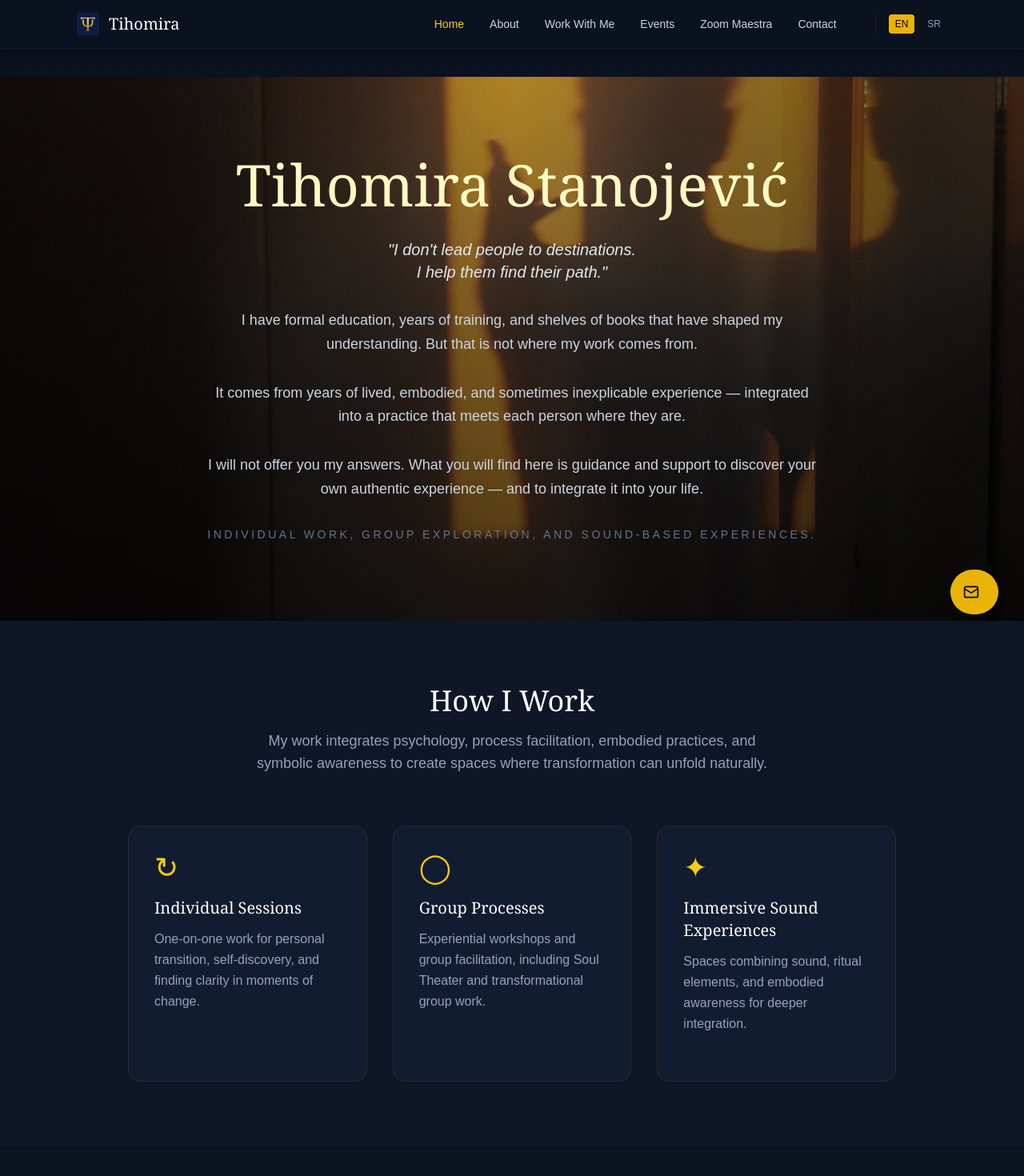
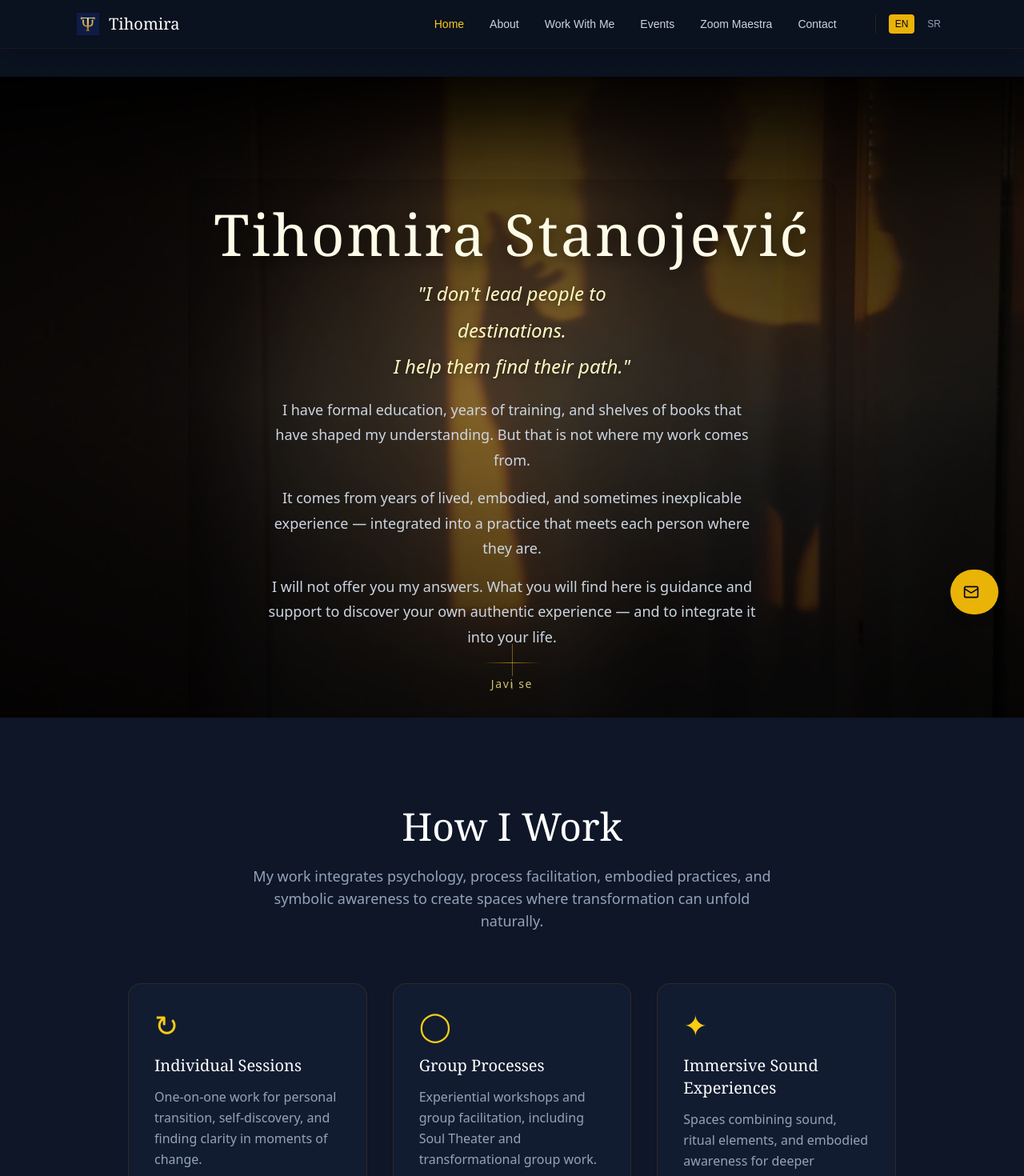
Before and after one commit to tihomirapsiholog/tihomira, a React (Create React App) app: page /en in a window 1280 px wide. Shown: the top 1470 px of the page at 80% size. Built offline with nearby package versions, Linux system fonts and the light colour scheme; the HTML template or start-up script is replaced by a standard one.

Commit message:
homepage update

```diff
--- a/src/pages/HomePage.jsx
+++ b/src/pages/HomePage.jsx
@@ -1,66 +1,248 @@
 import { ArrowRight } from 'lucide-react';
+import { useEffect, useState } from 'react';
 
 export default function HomePage({ setCurrentPage, t }) {
+  const [scrollY, setScrollY] = useState(0);
+
+  const fadeUpStyle = `
+    .reveal {
+      opacity: 0;
+      transform: translateY(24px);
+      transition: opacity 0.8s ease, transform 0.8s ease;
+    }
+
+    .revealed {
+      opacity: 1;
+      transform: translateY(0);
+    }
+
+    .hero-light {
+      position: absolute;
+      inset: 0;
+      pointer-events: none;
+      background: radial-gradient(
+        600px circle at var(--x, 50%) var(--y, 50%),
+        rgba(255, 220, 140, 0.12),
+        transparent 60%
+      );
+      transition: background 0.15s ease;
+      z-index: 1;
+    }
+
+    .custom-cursor {
+      position: fixed;
+      width: 14px;
+      height: 14px;
+      border-radius: 9999px;
+      background: rgba(255, 215, 120, 0.7);
+      pointer-events: none;
+      transform: translate(-50%, -50%);
+      mix-blend-mode: screen;
+      transition: opacity 0.2s ease;
+      z-index: 9999;
+    }
+
+    @keyframes fadeUp {
+      from {
+        opacity: 0;
+        transform: translateY(14px);
+      }
+      to {
+        opacity: 1;
+        transform: translateY(0);
+      }
+    }
+
+    @keyframes heroZoom {
+      0% {
+        transform: scale(1);
+      }
+      100% {
+        transform: scale(1.08);
+      }
+    }
+
+    @keyframes dividerBreath {
+      0%, 100% {
+        opacity: 0.6;
+        transform: scaleX(1);
+      }
+      50% {
+        opacity: 1;
+        transform: scaleX(1.15);
+      }
+    }
+
+    @keyframes scrollCue {
+      0% {
+        opacity: 0;
+        transform: translateY(-4px);
+      }
+      50% {
+        opacity: 1;
+      }
+      100% {
+        opacity: 0;
+        transform: translateY(8px);
+      }
+    }
+  `;
+
+  useEffect(() => {
+    const handleScroll = () => setScrollY(window.scrollY);
+    window.addEventListener('scroll', handleScroll, { passive: true });
+    return () => window.removeEventListener('scroll', handleScroll);
+  }, []);
+
+  useEffect(() => {
+    const cursor = document.createElement('div');
+    cursor.className = 'custom-cursor';
+    document.body.appendChild(cursor);
+
+    const move = (e) => {
+      cursor.style.left = `${e.clientX}px`;
+      cursor.style.top = `${e.clientY}px`;
+    };
+
+    window.addEventListener('mousemove', move);
+
+    return () => {
+      window.removeEventListener('mousemove', move);
+      cursor.remove();
+    };
+  }, []);
+
+  useEffect(() => {
+    const elements = document.querySelectorAll('.reveal');
+
+    const observer = new IntersectionObserver(
+      (entries) => {
+        entries.forEach((entry) => {
+          if (entry.isIntersecting) {
+            entry.target.classList.add('revealed');
+          }
+        });
+      },
+      { threshold: 0.15 }
+    );
+
+    elements.forEach((el) => observer.observe(el));
+
+    return () => observer.disconnect();
+  }, []);
+
+  useEffect(() => {
+    const hero = document.querySelector('.hero-light');
+
+    const move = (e) => {
+      if (!hero) return;
+      hero.style.setProperty('--x', `${e.clientX}px`);
+      hero.style.setProperty('--y', `${e.clientY}px`);
+    };
+
+    window.addEventListener('mousemove', move);
+
+    return () => window.removeEventListener('mousemove', move);
+  }, []);
+
   return (
-    <div className="space-y-0">
-      <section className="relative flex min-h-[85vh] items-center justify-center overflow-hidden">
+    <>
+      <style>{fadeUpStyle}</style>
+
+      <div className="space-y-0 font-sans">
+        <section className="relative flex min-h-[85vh] items-start justify-center overflow-hidden pt-32 reveal">
+          <div className="absolute inset-0 animate-[heroZoom_40s_linear_infinite]">
             <img
               src="/silhouette.jpg"
               alt="Silhouette"
-          className="absolute inset-0 h-full w-full object-cover"
+              className="absolute inset-0 h-[108%] w-full object-cover will-change-transform"
+              style={{ transform: `translateY(${scrollY * 0.12}px)` }}
             />
+          </div>
+
+          <div className="hero-light"></div>
           <div className="absolute inset-0 bg-gradient-to-r from-black/60 via-black/30 to-black/60"></div>
-        <div className="absolute inset-0 bg-gradient-to-t from-black/60 via-black/30 to-transparent"></div>
+          <div className="absolute inset-0 bg-gradient-to-b from-black/70 via-black/20 to-black/70"></div>
+          <div className="absolute inset-x-0 top-0 h-40 bg-gradient-to-b from-black/80 via-black/30 to-transparent"></div>
 
-        <div className="relative z-10 mx-auto max-w-5xl px-4 text-center sm:px-6 lg:px-8">
-          <div className="flex flex-col items-center space-y-8">
-            <h1 className="font-serif font-light text-6xl leading-tight text-yellow-100 lg:text-7xl">
+          <div className="relative z-10 mx-auto max-w-4xl rounded-2xl bg-black/10 px-6 py-8 text-center backdrop-blur-[2px] sm:px-6 lg:px-8">
+            <div className="flex animate-[fadeUp_700ms_ease-out_both] flex-col items-center space-y-4">
+              <h1 className="font-serif text-6xl font-light leading-[1.05] tracking-[0.04em] text-yellow-50 [text-shadow:0_4px_20px_rgba(0,0,0,0.7)] lg:text-7xl">
                 Tihomira Stanojević
               </h1>
-            <p className="whitespace-pre-line text-xl font-light italic text-slate-200">
+
+              <p className="mx-auto max-w-[28ch] whitespace-pre-line text-2xl font-light italic leading-[1.9] text-yellow-100 [text-shadow:0_2px_10px_rgba(0,0,0,0.45)]">
                 {t.home.tagline}
               </p>
-            <p className="mx-auto max-w-3xl text-lg font-light leading-relaxed text-slate-300">
-              {t.home.intro}
-            </p>
-           <p className="mx-auto max-w-3xl text-lg font-light leading-relaxed text-slate-300">
-              {t.home.intro2}
-            </p>
-            <p className="mx-auto max-w-3xl text-lg font-light leading-relaxed text-slate-300">
-              {t.home.intro3}
-            </p>
-            <p className="text-sm font-light uppercase tracking-[0.25em] text-slate-500">
-              {t.home.subline}
-            </p>
+
+              <div className="mx-auto mt-3 max-w-[60ch] whitespace-pre-line text-lg font-light leading-[1.75] text-slate-300">
+                <p>{t.home.intro}</p>
+                <p className="mt-4">{t.home.intro2}</p>
+                <p className="mt-4">{t.home.intro3}</p>
               </div>
+
+              <div className="mt-2 h-px w-16 bg-gradient-to-r from-transparent via-yellow-400/60 to-transparent animate-[dividerBreath_4s_ease-in-out_infinite]"></div>
+
+              <button
+                onClick={() => setCurrentPage('/contact')}
+                className="mt-6 text-sm tracking-[0.12em] text-yellow-200/80 transition hover:text-yellow-100"
+              >
+                Javi se
+              </button>
+            </div>
+          </div>
+
+          <div className="pointer-events-none absolute bottom-10 left-1/2 z-10 flex -translate-x-1/2 flex-col items-center">
+            <div className="h-10 w-px bg-yellow-400/40"></div>
+            <div className="mt-1 h-2 w-px bg-yellow-300/70 animate-[scrollCue_2.4s_ease-in-out_infinite]"></div>
           </div>
         </section>
 
-      <section className="bg-[#0e1628] py-20">
+        <section className="bg-[#0e1628] py-24 md:py-28">
           <div className="mx-auto max-w-5xl px-4 sm:px-6 lg:px-8">
-          <h2 className="mb-4 text-center font-serif text-4xl text-white">
+            <h2 className="mb-6 text-center font-serif text-4xl text-white md:text-5xl reveal">
               {t.home.howIWork}
             </h2>
-          <p className="mx-auto mb-16 max-w-2xl text-center text-lg text-slate-400">
+
+            <p className="mx-auto mb-16 max-w-2xl text-center text-lg text-slate-400 reveal">
               {t.home.workDescription}
             </p>
 
             <div className="grid gap-8 md:grid-cols-3">
               {[
-             { icon: '↻', title: t.home.pillar1Title, desc: t.home.pillar1Desc, question: t.home.pillar1Question },
-              { icon: '◯', title: t.home.pillar2Title, desc: t.home.pillar2Desc, question: t.home.pillar2Question },
-            { icon: '✦', title: t.home.pillar3Title, desc: t.home.pillar3Desc, question: t.home.pillar3Question },
+                {
+                  icon: '↻',
+                  title: t.home.pillar1Title,
+                  desc: t.home.pillar1Desc,
+                  question: t.home.pillar1Question,
+                },
+                {
+                  icon: '◯',
+                  title: t.home.pillar2Title,
+                  desc: t.home.pillar2Desc,
+                  question: t.home.pillar2Question,
+                },
+                {
+                  icon: '✦',
+                  title: t.home.pillar3Title,
+                  desc: t.home.pillar3Desc,
+                  question: t.home.pillar3Question,
+                },
               ].map((item, i) => (
                 <div
                   key={i}
-                className="group h-80 cursor-pointer"
+                  className="group h-80 cursor-pointer reveal"
                   style={{ perspective: '1000px' }}
                 >
                   <div
                     className="relative h-full w-full transition-transform duration-700"
                     style={{ transformStyle: 'preserve-3d' }}
-                  onMouseEnter={e => e.currentTarget.style.transform = 'rotateY(180deg)'}
-                  onMouseLeave={e => e.currentTarget.style.transform = 'rotateY(0deg)'}
+                    onMouseEnter={(e) => {
+                      e.currentTarget.style.transform = 'rotateY(180deg)';
+                    }}
+                    onMouseLeave={(e) => {
+                      e.currentTarget.style.transform = 'rotateY(0deg)';
+                    }}
                   >
                     <div
                       className="absolute inset-0 rounded-2xl border border-yellow-700/20 bg-[#121c31] p-8 hover:border-yellow-500/40 hover:shadow-xl"
@@ -70,11 +252,12 @@ export default function HomePage({ setCurrentPage, t }) {
                       <h3 className="mb-3 font-serif text-xl text-white">{item.title}</h3>
                       <p className="leading-relaxed text-slate-400">{item.desc}</p>
                     </div>
+
                     <div
-                    className="absolute inset-0 rounded-2xl border border-yellow-500/40 bg-[#1a2540] p-8 flex items-center justify-center"
+                      className="absolute inset-0 flex items-center justify-center rounded-2xl border border-yellow-500/40 bg-[#1a2540] p-8"
                       style={{ backfaceVisibility: 'hidden', transform: 'rotateY(180deg)' }}
                     >
-                    <p className="text-center text-lg italic leading-relaxed text-yellow-100">
+                      <p className="text-center font-serif text-lg italic leading-relaxed text-yellow-100">
                         {item.question}
                       </p>
                     </div>
@@ -85,10 +268,10 @@ export default function HomePage({ setCurrentPage, t }) {
           </div>
         </section>
 
-      <section className="bg-[#0b1220] py-20">
+        <section className="bg-[#0b1220] py-24 md:py-28">
           <div className="mx-auto grid max-w-6xl items-center gap-12 px-4 sm:px-6 lg:grid-cols-2 lg:px-8">
-          <div>
-            <h2 className="mb-6 font-serif text-3xl text-white">
+            <div className="reveal">
+              <h2 className="mb-6 font-serif text-3xl text-white md:text-4xl">
                 {t.home.toolsTitle}
               </h2>
               <p className="mb-4 leading-relaxed text-slate-300">
@@ -96,7 +279,7 @@ export default function HomePage({ setCurrentPage, t }) {
               </p>
             </div>
 
-          <div className="relative overflow-hidden rounded-2xl border border-yellow-700/20 shadow-2xl">
+            <div className="relative overflow-hidden rounded-2xl border border-yellow-700/20 shadow-2xl reveal">
               <img
                 src="/instruments.jpg"
                 alt="Instruments"
@@ -107,9 +290,9 @@ export default function HomePage({ setCurrentPage, t }) {
           </div>
         </section>
 
-      <section className="bg-[#0e1628] py-16">
+        <section className="bg-[#0e1628] py-20 md:py-24">
           <div className="mx-auto max-w-5xl px-4 sm:px-6 lg:px-8">
-          <h2 className="mb-12 text-center font-serif text-3xl text-white">
+            <h2 className="mb-12 text-center font-serif text-3xl text-white md:text-4xl reveal">
               {t.home.offerings}
             </h2>
 
@@ -123,30 +306,31 @@ export default function HomePage({ setCurrentPage, t }) {
                 <button
                   key={i}
                   onClick={() => setCurrentPage(item.href)}
-                className="rounded-xl border-l-4 border-yellow-500/50 bg-[#121c31] p-6 text-left transition-all hover:border-yellow-400 hover:bg-[#16223b]"
+                  className="rounded-xl border-l-4 border-yellow-500/50 bg-[#121c31] p-8 text-left transition-all hover:border-yellow-400 hover:bg-[#16223b] reveal"
                 >
                   <h3 className="text-lg font-serif text-white">{item.title}</h3>
-                <p className="mt-2 text-sm text-slate-400">{item.subtitle}</p>
+                  <p className="mt-2 text-sm leading-relaxed text-slate-400">{item.subtitle}</p>
                 </button>
               ))}
             </div>
           </div>
         </section>
 
-      <section className="bg-[#10192c] py-16">
+        <section className="bg-[#10192c] py-20 md:py-24">
           <div className="mx-auto max-w-5xl px-4 sm:px-6 lg:px-8">
-          <div className="grid items-center gap-10 rounded-2xl border border-yellow-700/20 bg-[#121c31] p-8 md:grid-cols-2">
+            <div className="grid items-center gap-10 rounded-2xl border border-yellow-700/20 bg-[#121c31] p-8 md:grid-cols-2 reveal">
               <div>
                 <p className="mb-3 text-sm uppercase tracking-[0.3em] text-yellow-400">
                   Zoom Maestra
                 </p>
-              <h2 className="mb-4 font-serif text-3xl text-white">
+                <h2 className="mb-4 font-serif text-3xl text-white md:text-4xl">
                   {t.home.zoomTitle}
                 </h2>
                 <p className="leading-relaxed text-slate-300">
                   {t.home.zoomText}
                 </p>
               </div>
+
               <div className="flex md:justify-end">
                 <button
                   onClick={() => setCurrentPage('/zoom-maestra')}
@@ -160,9 +344,9 @@ export default function HomePage({ setCurrentPage, t }) {
           </div>
         </section>
 
-      <section className="bg-gradient-to-r from-[#0a0f1a] via-[#111827] to-[#0a0f1a] py-20 text-white">
-        <div className="mx-auto max-w-3xl px-4 text-center sm:px-6 lg:px-8">
-          <h2 className="mb-6 font-serif text-4xl">{t.home.ready}</h2>
+        <section className="bg-gradient-to-r from-[#0a0f1a] via-[#111827] to-[#0a0f1a] py-24 md:py-28 text-white">
+          <div className="mx-auto max-w-3xl px-4 text-center sm:px-6 lg:px-8 reveal">
+            <h2 className="mb-6 font-serif text-4xl md:text-5xl">{t.home.ready}</h2>
             <p className="mb-8 text-lg leading-relaxed text-slate-300">
               {t.home.inviteText}
             </p>
@@ -176,5 +360,6 @@ export default function HomePage({ setCurrentPage, t }) {
           </div>
         </section>
       </div>
+    </>
   );
 }
```
Lines whose indentation alone changed are shown as unchanged.
